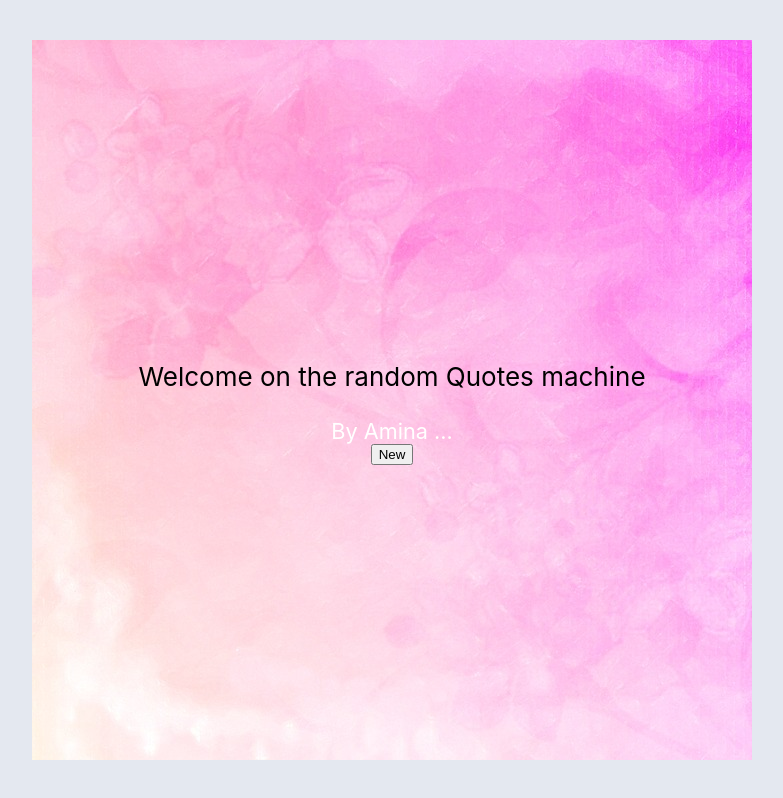
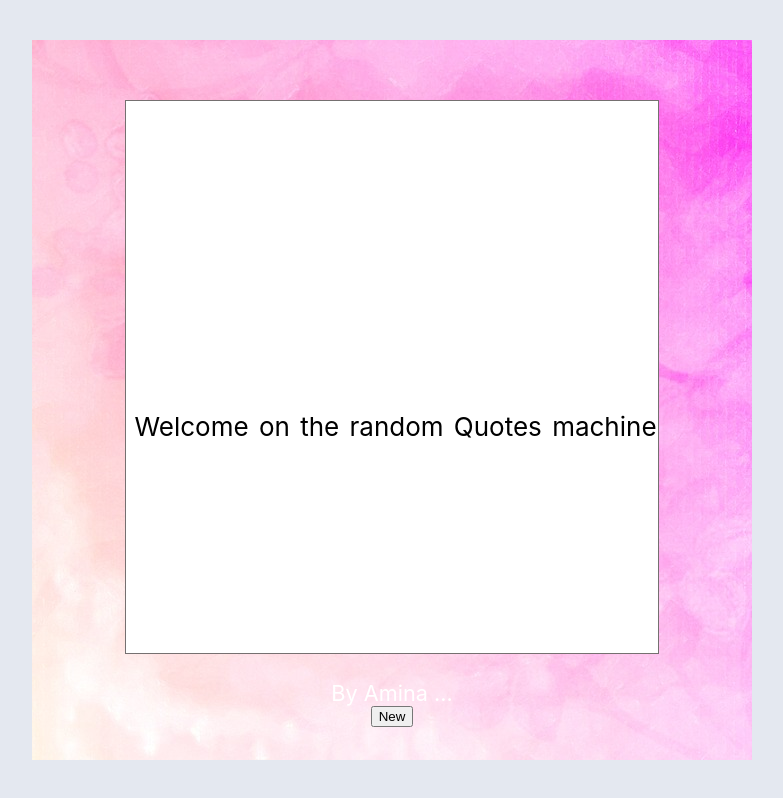
Before and after one commit to ramzieus/random-quote-machine, a React (Create React App) app: page / in a window 1280 px wide. Shown: the whole page, without its empty margins (248-1031 px from the left). Built offline with nearby package versions, Linux system fonts and the light colour scheme; no server answers.

Commit message:
changment 5

```diff
--- a/src/App.css
+++ b/src/App.css
@@ -1,13 +1,14 @@
-.App {
-  text-align: center;
-}
+
 
 .App-logo {
   height: 40vmin;
+
 }
 
 .App-header {
   background-color: #e4e8f0;
+
+
   background-image: url(a.jpg);
  /* image-orientation: inherit;*/
  background-position: center;
@@ -22,7 +23,24 @@
   font-size: calc(10px + 2vmin);
   color: white;
 }
+#App-link {
 
-#App-link {
-  color: black;
+text-align: top;
+color: black;
+border: 1px solid rgb(117, 112, 112);
+padding: 300px 1px 200px  8px ;
+  background-color: white;
+  box-sizing: border-box;
+  max-width: 600px;
+  max-height: 600px;
+  line-height: 2;
+  word-spacing: 3px;
+  /*font-family: 'Franklin Gothic Medium', 'Arial Narrow', Arial, sans-serif;*/
+
+
+
+
+
+
+
 }
```
